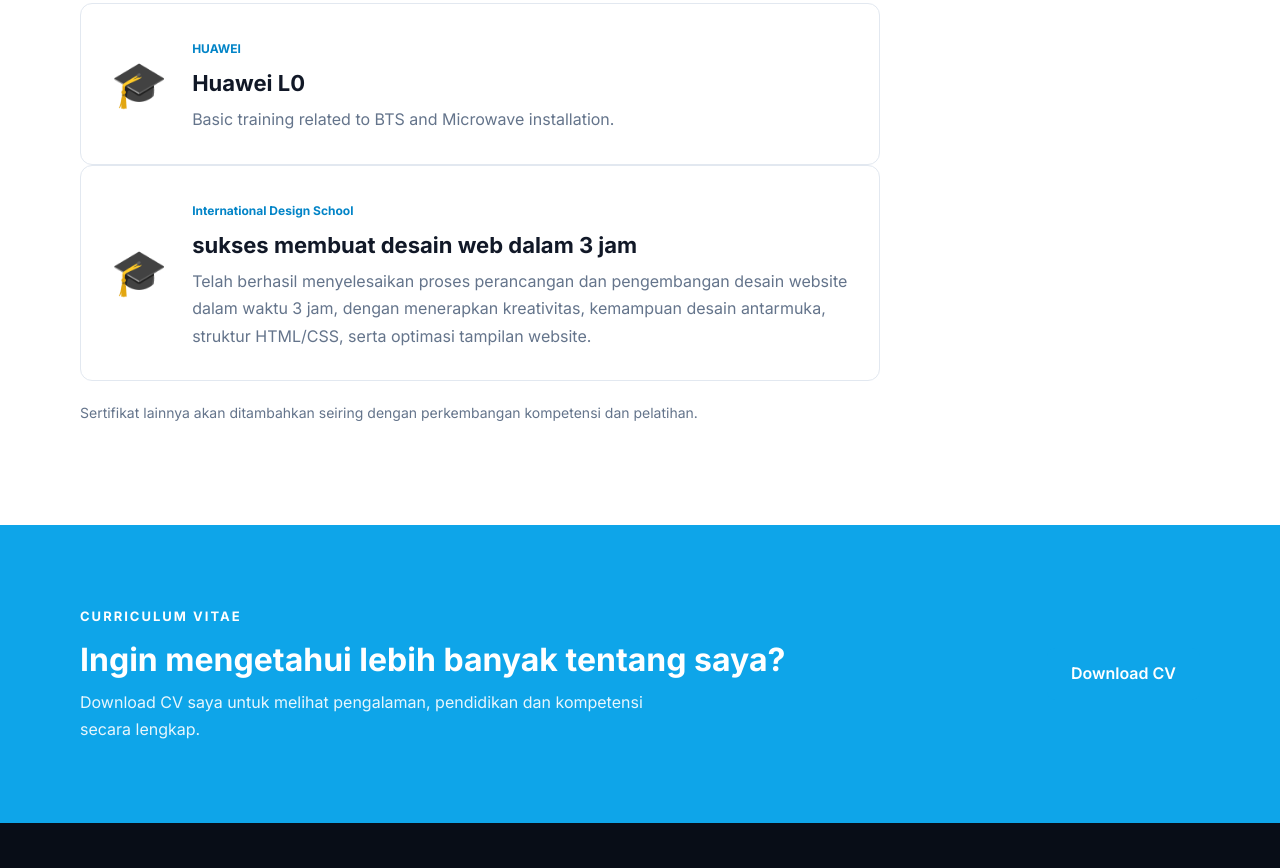
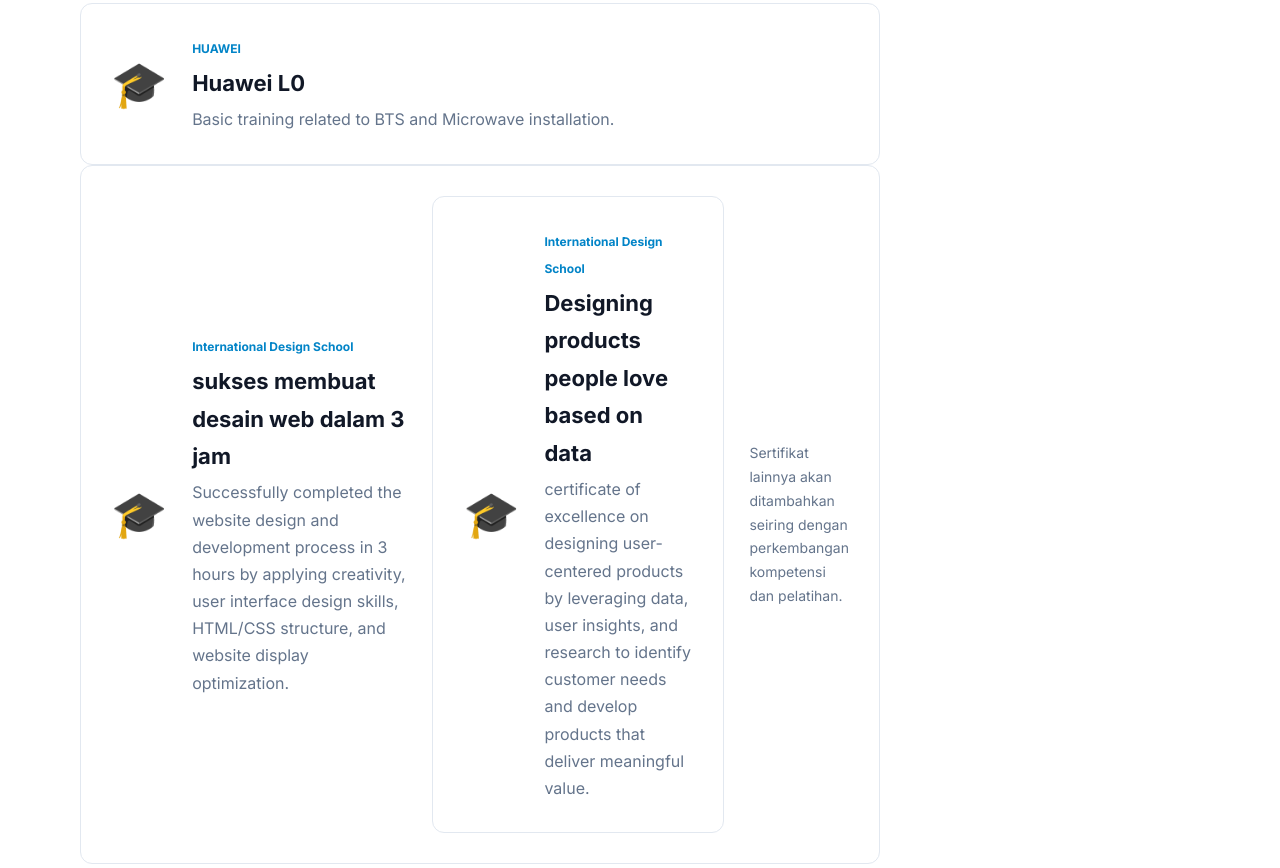
Before and after one commit to hasyidanmulya77/hasyidanmulyarizky., a plain HTML site: page index.html in a window 1280 px wide. Shown: the part 4732-5600 px from the top of the page. Drawn offline with Linux system fonts and the light colour scheme.

Commit message:
Translate content to English in index.html
Updated the text content to English for better clarity and understanding.

```diff
--- a/index.html
+++ b/index.html
@@ -615,7 +615,28 @@
                 </h3>
 
                 <p>
-                    Telah berhasil menyelesaikan proses perancangan dan pengembangan desain website dalam waktu 3 jam, dengan menerapkan kreativitas, kemampuan desain antarmuka, struktur HTML/CSS, serta optimasi tampilan website.
+                    Successfully completed the website design and development process in 3 hours by applying creativity, user interface design skills, HTML/CSS structure, and website display optimization.
+                </p>
+
+            </div>
+<div class="certificate-card">
+
+            <div class="certificate-icon">
+                🎓
+            </div>
+
+            <div>
+
+                <span>
+                    International Design School
+                </span>
+
+                <h3>
+                    Designing products people love based on data
+                </h3>
+
+                <p>
+                   certificate of excellence on designing user-centered products by leveraging data, user insights, and research to identify customer needs and develop products that deliver meaningful value.
                 </p>
 
             </div>
```
